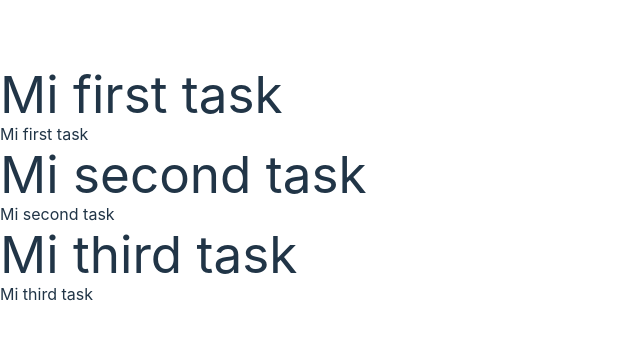
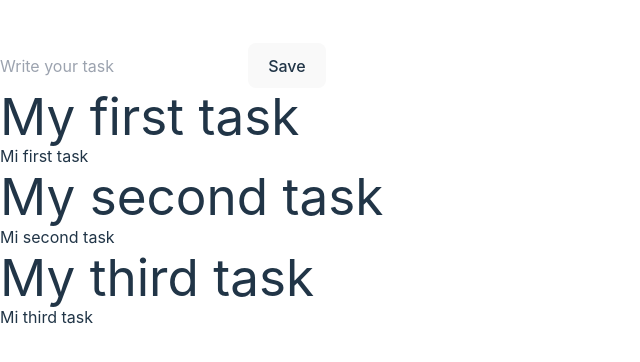
Before and after one commit to KamoSolarteB/React-Task-Application, a React (Vite) app: page / in a window 1280 px wide. Shown: the part 214-576 px from the top of the page, without its empty margins (0-640 px from the left). Built offline with nearby package versions, Linux system fonts and the light colour scheme.

Commit message:
Corrigiendo un error imperdonable y dandole la funcionalidad a la aplicacion para generar nuevas tareas por medio del input

```diff
--- a/src/App.jsx
+++ b/src/App.jsx
@@ -1,10 +1,28 @@
-import React from 'react'
-import { TaskList } from './components'
+import React, { useState, useEffect} from "react";
+import { tasks as data } from "./data/tasks";
+import { TaskList, TaskForm } from "./components";
 
 function App() {
+  const [tasks, setTasks] = useState([]);
+
+  useEffect(() => {
+    setTasks(data)
+  }, [])
+
+  function createTask(taskTitle) {
+    setTasks([...tasks, {
+      title: taskTitle,
+      id: tasks.length,
+      description: "something new"
+    }])
+  }
+
   return (
-    <TaskList></TaskList>
-  )
+    <>
+      <TaskForm createTask={createTask} />
+      <TaskList tasks={tasks} />
+    </>
+  );
 }
 
-export default App
+export default App;
--- /dev/null
+++ b/src/components/TaskForm.jsx
@@ -0,0 +1,23 @@
+import React, { useState } from 'react'
+
+function TaskForm({ createTask }) {
+  const [title, setTitle] = useState("")
+
+  const handleSubmit = (e) => {
+    e.preventDefault()
+    createTask(title)
+  }
+
+  return (
+      <form onSubmit={handleSubmit}>
+        <input placeholder='Write your task'
+          onChange={(e) => {
+            setTitle(e.target.value)
+          }}
+        />
+        <button>Save</button>
+      </form>
+  )
+}
+
+export default TaskForm
--- a/src/components/TaskList.jsx
+++ b/src/components/TaskList.jsx
@@ -1,13 +1,7 @@
-import React, { useState, useEffect } from "react";
-import { tasks as data } from "../data/tasks";
+import React from "react";
 
-function TaskList() {
-  const [tasks, setTasks] = useState([]);
 
-  useEffect(() => {
-    setTasks(data)
-  }, [])
-
+function TaskList({ tasks }) {
   if (tasks.length === 0) {
     return <h1>No tasks yet</h1>
   }
--- a/src/components/index.js
+++ b/src/components/index.js
@@ -1 +1,2 @@
 export { default as TaskList } from './TaskList'
+export { default as TaskForm } from './TaskForm'
--- a/src/data/tasks.js
+++ b/src/data/tasks.js
@@ -1,17 +1,17 @@
 export const tasks = [
   {
     id: 0,
-    title: "Mi first task",
+    title: "My first task",
     description: "Mi first task",
   },
   {
     id: 1,
-    title: "Mi second task",
+    title: "My second task",
     description: "Mi second task",
   },
   {
     id: 2,
-    title: "Mi third task",
+    title: "My third task",
     description: "Mi third task",
   },
 ];
```
